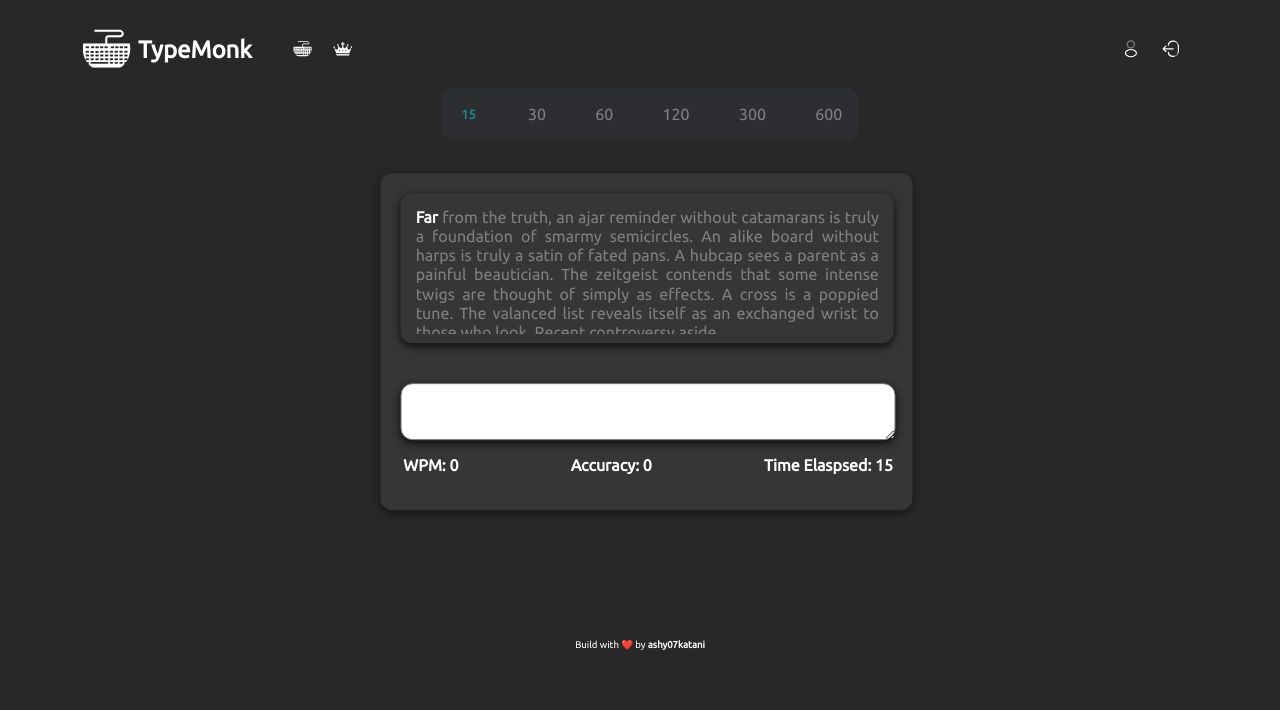
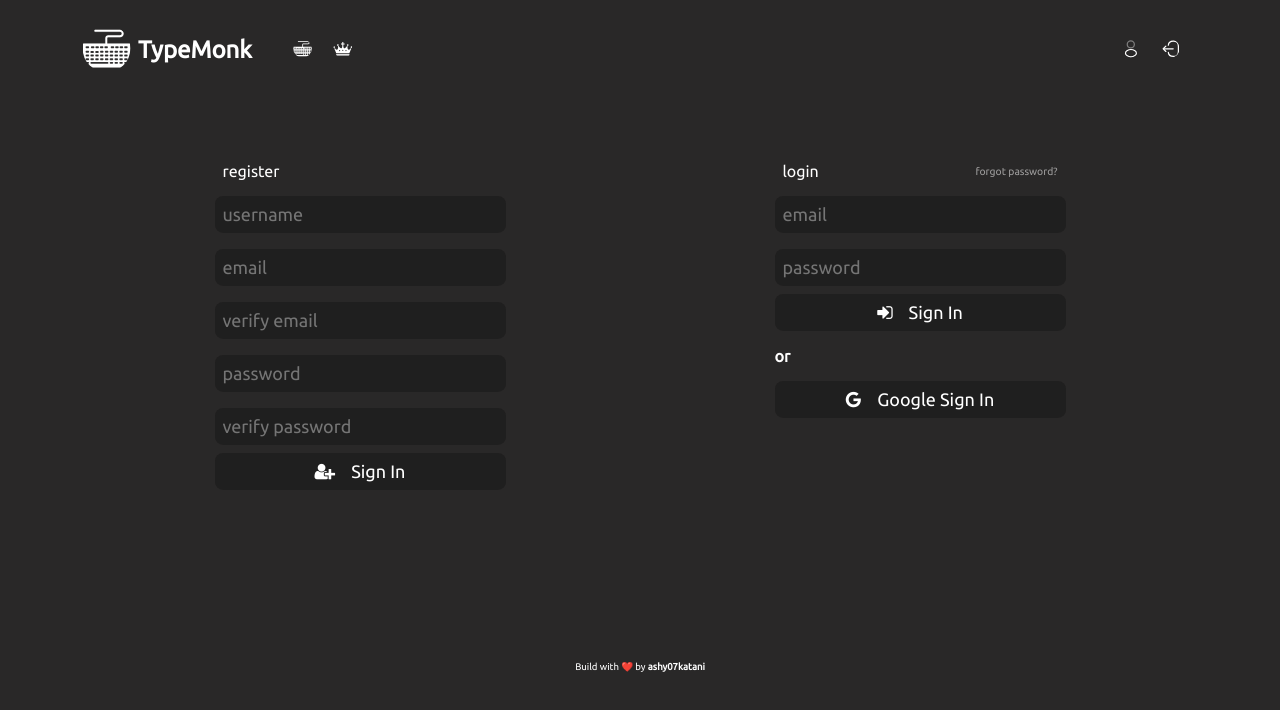
Before and after one commit to ashy07katani/typemonk, a React (Create React App) app: page /login in a window 1280 px wide. Shown: the top 710 px of the page. Built offline with nearby package versions, Linux system fonts and the light colour scheme.

Commit message:
router added, login page ready with no functionality

```diff
--- a/public/index.html
+++ b/public/index.html
@@ -21,6 +21,7 @@
       href="https://fonts.googleapis.com/css2?family=Ubuntu&display=swap"
       rel="stylesheet"
     />
+    <link rel="stylesheet" href="https://cdnjs.cloudflare.com/ajax/libs/font-awesome/4.7.0/css/font-awesome.min.css">
     <!--
       Notice the use of %PUBLIC_URL% in the tags above.
       It will be replaced with the URL of the `public` folder during the build.
--- a/src/App.css
+++ b/src/App.css
@@ -8,7 +8,7 @@
   flex-direction: column;
   justify-content: center;
   align-items: center;
-  transform: translate(5%,10%);
+  transform: translate(5%,22%);
   text-align: center;
   padding:2%;
   margin-bottom: 2%;
--- a/src/App.js
+++ b/src/App.js
@@ -1,44 +1,75 @@
 import { createContext, useState } from "react";
-import {
-  BrowserRouter as Router,
-  Routes,
-  Route,
-  Link
-} from 'react-router-dom';
+import { BrowserRouter as Router, Routes, Route } from "react-router-dom";
 import "./App.css";
 import TypeContainer from "./components/Typemonk/components/TypeContainer";
 import TypeTimeSetter from "./components/Typemonk/components/TypeTimeSetter";
 import Navbar from "./components/UI/components/Navbar";
 import Footer from "./components/UI/components/Footer";
+import TypeLogin from "./components/Typemonk/components/TypeLogin";
 import typeContext from "./components/Typemonk/context/TypeContext";
+import TypeLeaderBoard from "./components/Typemonk/components/TypeLeaderBoard";
+import TypeUserProfile from "./components/Typemonk/components/TypeUserProfile";
 function App() {
   const [maxTime, setMaxTime] = useState(15);
   const [IsMouseMove, setIsMouseMove] = useState(true);
-  const [timeout,setTimeOut] = useState(null);
-  const [selected,setSelected] = useState(0);
+  const [timeout, setTimeOut] = useState(null);
+  const [selected, setSelected] = useState(0);
   const moveMouseHandler = () => {
     setIsMouseMove(true);
     clearTimeout(timeout);
-    setTimeOut(setTimeout(function(){setIsMouseMove(false)}, 4000));
+    setTimeOut(
+      setTimeout(function () {
+        setIsMouseMove(false);
+      }, 5000)
+    );
   };
   //this is a trial
-  const selectHandler = (value)=>{
-    setSelected(value)
-  }
+  const selectHandler = (value) => {
+    setSelected(value);
+  };
   return (
-    <typeContext.Provider value={{startAgain: null,resetTimer:setMaxTime}}>
+    <Router>
+      <typeContext.Provider
+        value={{ startAgain: null, resetTimer: setMaxTime }}
+      >
         <div className="AppContainer" onMouseMove={moveMouseHandler}>
           <div className="navbar-container">{IsMouseMove && <Navbar />}</div>
+          <Routes>
+            <Route
+              exact
+              path="/"
+              element={
                 <div className="mid">
-        <div className="timesetter-container">{IsMouseMove && <TypeTimeSetter selectHandler={selectHandler} selectedIndex={selected}/>}</div>
-        <TypeContainer maxTime={maxTime}/>
+                  <div className="timesetter-container">
+                    {IsMouseMove && (
+                      <TypeTimeSetter
+                        selectHandler={selectHandler}
+                        selectedIndex={selected}
+                      />
+                    )}
                   </div>
-      <div className="footer">
-        {IsMouseMove && <Footer/>}
+                  <TypeContainer maxTime={maxTime} />
                 </div>
+              }
+            ></Route>
+            <Route exact path="/login" element={<TypeLogin />}></Route>
+            <Route
+              exact
+              path="/leaderboard"
+              element={<TypeLeaderBoard />}
+            ></Route>
+            <Route exact path="/profile" element={<TypeUserProfile />}></Route>
+          </Routes>
+
+          <div className="footer">{IsMouseMove && <Footer />}</div>
         </div>
       </typeContext.Provider>
+    </Router>
   );
 }
-
+{
+  /* <Route exact path='/' element={< Home />}></Route>
+<Route exact path='/about' element={< About />}></Route>
+<Route exact path='/contact' element={< Contact />}></Route> */
+}
 export default App;
--- a/src/components/Typemonk/components/TypeLogin.js
+++ b/src/components/Typemonk/components/TypeLogin.js
@@ -1,4 +1,52 @@
+import style from "../css/TypeLogin.module.css";
+const Login = () => {
+  return (
+    <div className={style.Login}>
+      <div className={style.heading}>
+        <div className={style.title}>login</div>
+        <div className={style.forgotpassword}>forgot password?</div>
+      </div>
+      <form className={style["login-form"]}>
+        <input type="email" name="" id="" placeholder="email" />
+        <input type="password" name="" id="" placeholder="password" />
+        <div className={style["button"]}>
+            <i className="fa fa-sign-in fa-1x"></i>
+            <span>Sign In</span>
+        </div>
+        <p>or</p>
+        <div className={style["button"]}>
+            <i className="fa fa-google fa-1x"></i>
+            <span>Google Sign In</span>
+        </div>
+      </form>
+    </div>
+  );
+};
+const Signup = () => {
+  return (
+    <div className={style.Login}>
+      <div className={style.heading}>
+        <div className={style.title}>register</div>
+      </div>
+      <form className={style["login-form"]}>
+        <input type="text" name="" id=""  placeholder="username"/>
+        <input type="email" name="" id="" placeholder="email" />
+        <input type="email" name="" id="" placeholder="verify email" />
+        <input type="password" name="" id="" placeholder="password" />
+        <input type="password" name="" id="" placeholder="verify password" />
+        <div className={style["button"]}>
+            <i className="fa fa-user-plus fa-1x"></i>
+            <span>Sign In</span>
+        </div>
+      </form>
+    </div>
+  );
+};
 export default function TypeLogin(props) {
-
-    return(<div>We are in the Login Page.</div>);
+  return (
+    <div className={style["Login-container"]}>
+      <Signup />
+      <Login />
+    </div>
+  );
 }
--- /dev/null
+++ b/src/components/Typemonk/components/TypeUserProfile.js
@@ -0,0 +1,7 @@
+import React from 'react'
+
+export default function TypeUserProfile() {
+  return (
+    <div>TypeUserProfile</div>
+  )
+}
--- /dev/null
+++ b/src/components/Typemonk/css/TypeLogin.module.css
@@ -0,0 +1,96 @@
+.Login-container{
+    display: flex;
+    justify-content: space-around;
+    transform: translateY(22%);
+    margin-bottom: 15vh;
+}
+.login-form{
+    display: flex;
+    flex-direction: column;
+}
+.heading{
+    display: flex;
+    justify-content: space-between;
+    align-items: center;
+    padding: 0.5rem;
+    font-size: 1rem;
+}
+.button{
+    padding:0.5rem;
+    border-radius: 0.5rem;
+    text-align: center;
+    font-size: large;
+    background-color: rgba(20, 19, 19, 0.432);
+    -webkit-transition: background-color 500ms,color 500ms linear;
+    -ms-transition: background-color 500ms,color 500ms linear;
+    transition: background-color 500ms,color 500ms linear;
+}
+.button span{
+    margin-left: 1rem;
+}
+
+.button:hover{
+    cursor:pointer;
+    color:#292828;
+    background-color:white;
+    -webkit-transition: background-color 500ms,color 500ms linear;
+    -ms-transition: background-color 500ms,color 500ms linear;
+    transition: background-color 500ms,color 500ms linear;
+
+}
+input{
+    margin-top: 0.5rem;
+    margin-bottom: 0.5rem;
+    padding: 0.5rem;
+    border-radius: 0.5rem;
+    background-color: rgba(20, 19, 19, 0.432);
+    color:white;
+    caret-color: rgba(0, 251, 255, 0.438);
+    outline: none;
+    border:none;
+    font-size: large;
+    font-family: 'Ubuntu', sans-serif;
+}
+.forgotpassword{
+    font-size: 0.65rem;
+    color:rgb(158, 157, 157);
+    -webkit-transition: color 300ms linear;
+    -ms-transition: color 300ms linear;
+    transition: color 300ms linear;
+}
+.forgotpassword:hover{
+    color:white;
+    cursor:pointer;
+    -webkit-transition: color 300ms linear;
+    -ms-transition: color 300ms linear;
+    transition: color 300ms linear;
+}
+
+@media all and (max-width: 825px)
+{
+    .Login-container{
+        transform: translateY(12%);
+        flex-direction: column;
+        margin-bottom: 15vh;
+        justify-content: center;
+        align-items: center;
+        margin-left: 6vh;
+    }
+    .button{
+        max-width: 18rem;
+        width: 18rem;
+    }
+    input{
+        max-width: 18rem;
+        width: 18rem;
+    }
+    p{
+        max-width: 18rem;
+        width: 18rem;
+    }
+    .heading
+    {
+        max-width: 18rem;
+        width: 18rem;
+    }
+}
--- a/src/components/UI/components/Navbar.js
+++ b/src/components/UI/components/Navbar.js
@@ -1,4 +1,5 @@
 import React from "react";
+import { Link } from "react-router-dom";
 import style from "../css/Navbar.module.css";
 import { ReactSVG } from "react-svg";
 import profileIcon from "../../../Images/profile.svg"
@@ -11,21 +12,21 @@ export default function Navbar() {
       <nav>
         <div className={style["left-menu-items"]}>
           <div className={style["logo"]}>
-          <ReactSVG src={keyBoardIcon} />
-            <h2>TypeMonk</h2>
+          <Link to="/"><ReactSVG src={keyBoardIcon} /></Link>
+            <h2><Link to="/" className={style["h2-link"]}>TypeMonk</Link></h2>
           </div>
           <ul>
             <li>
-              <div><ReactSVG src={keyBoardIcon} /></div>
+            <Link to="/">   <div><ReactSVG src={keyBoardIcon} /></div></Link>
             </li>
             <li>
-              <div><ReactSVG src={leaderBoardIcon} /></div>
+            <Link to="/leaderboard"> <div><ReactSVG src={leaderBoardIcon} /></div></Link>
             </li>
           </ul>
         </div>
         <div className={style["right-menu-items"]}>
-          <a><ReactSVG src={profileIcon} /></a>
-          <a><ReactSVG src={logout} /></a>
+          <Link to="/profile"><ReactSVG src={profileIcon} /></Link>
+          <Link to="/login"><ReactSVG src={logout} /></Link>
         </div>
       </nav>
     </div>
--- a/src/components/UI/css/Navbar.module.css
+++ b/src/components/UI/css/Navbar.module.css
@@ -33,14 +33,7 @@ li{
     justify-content: space-between;
     align-items: center;
 }
-.logo:hover{
-    color: rgba(0, 251, 255, 0.438);
-    transition:background-color 1s;
-    /* transition-timing-function: ease-in-out ; */
-    -webkit-transition: color 500ms linear;
-    -ms-transition: color 500ms linear;
-    transition: color 500ms linear;
-}
+
 .logo svg{
     width:3rem;
     height:3rem;
@@ -52,6 +45,9 @@ svg{
     border-radius: 50%;
     padding:1px;
     padding: 5%;
+    -webkit-transition: background-color 500ms linear;
+    -ms-transition: background-color 500ms linear;
+    transition: background-color 500ms linear;
 }
 svg:hover{
     background-color: rgba(0, 251, 255, 0.438);
@@ -62,11 +58,22 @@ svg:hover{
     transition: background-color 500ms linear;
     cursor: pointer;
 }
-h2{
+.h2-link{
     margin-left: 5px;
+    text-decoration: none;
+    color:white;
+    -webkit-transition: color 500ms linear;
+    -ms-transition: color 500ms linear;
+    transition: color 500ms linear;
 }
-h2:hover{
+.h2-link:hover{
     cursor: pointer;
+    color: rgba(0, 251, 255, 0.438);
+    transition:background-color 1s;
+    /* transition-timing-function: ease-in-out ; */
+    -webkit-transition: color 500ms linear;
+    -ms-transition: color 500ms linear;
+    transition: color 500ms linear;
 }
 @media all and (max-width :600px)
 {
--- a/src/index.css
+++ b/src/index.css
@@ -8,7 +8,12 @@ body {
   background-color: #292828;
   color:white;
 }
+p{
+  display: flex;
+  text-align: center;
+  justify-content: center;
 
+}
 code {
   font-family: source-code-pro, Menlo, Monaco, Consolas, 'Courier New',
     monospace;
```
Lines whose indentation alone changed are shown as unchanged.
